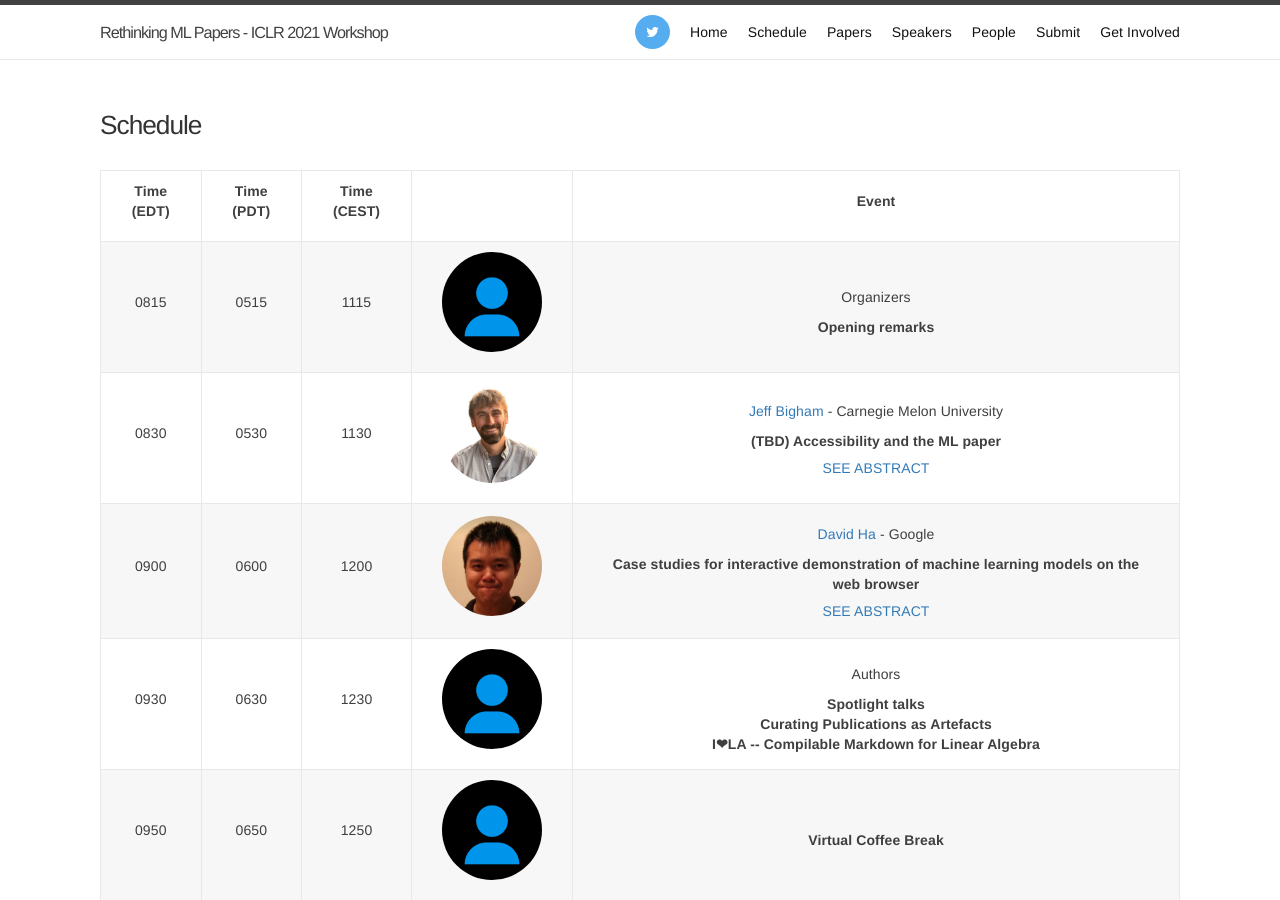
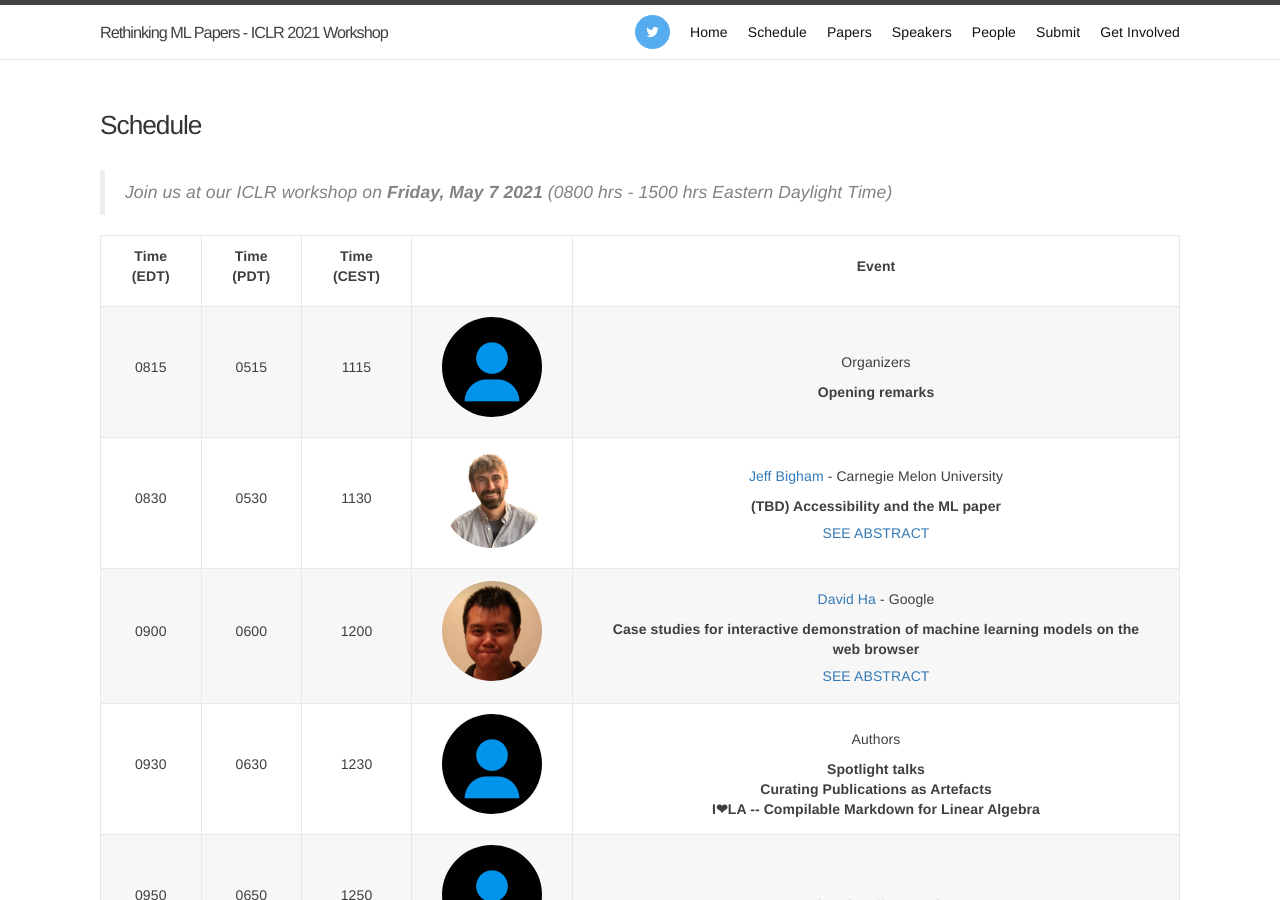
Before and after one commit to rethinkingmlpapers/rethinkingmlpapers.github.io, a Jekyll site: the page built from schedule.md, in a window 1280 px wide and 900 px high. Built offline with Jekyll 4.4.1, drawn with Linux system fonts in a browser that asks for light colours.

Commit message:
Add date
Signed-off-by: Krishna Murthy <krrish94@gmail.com>

```diff
--- a/_layouts/schedule.html
+++ b/_layouts/schedule.html
@@ -9,6 +9,9 @@ layout: default
   </header>
 
   <div class = "post-content">
+
+	  {{ content }}
+
 	  <table>
 	  	<tr>
 	  		<td>
--- a/schedule.md
+++ b/schedule.md
@@ -3,3 +3,5 @@ layout: schedule
 title: Schedule
 permalink: /schedule/
 ---
+
+> Join us at our ICLR workshop on **Friday, May 7 2021** (0800 hrs - 1500 hrs Eastern Daylight Time)
```
